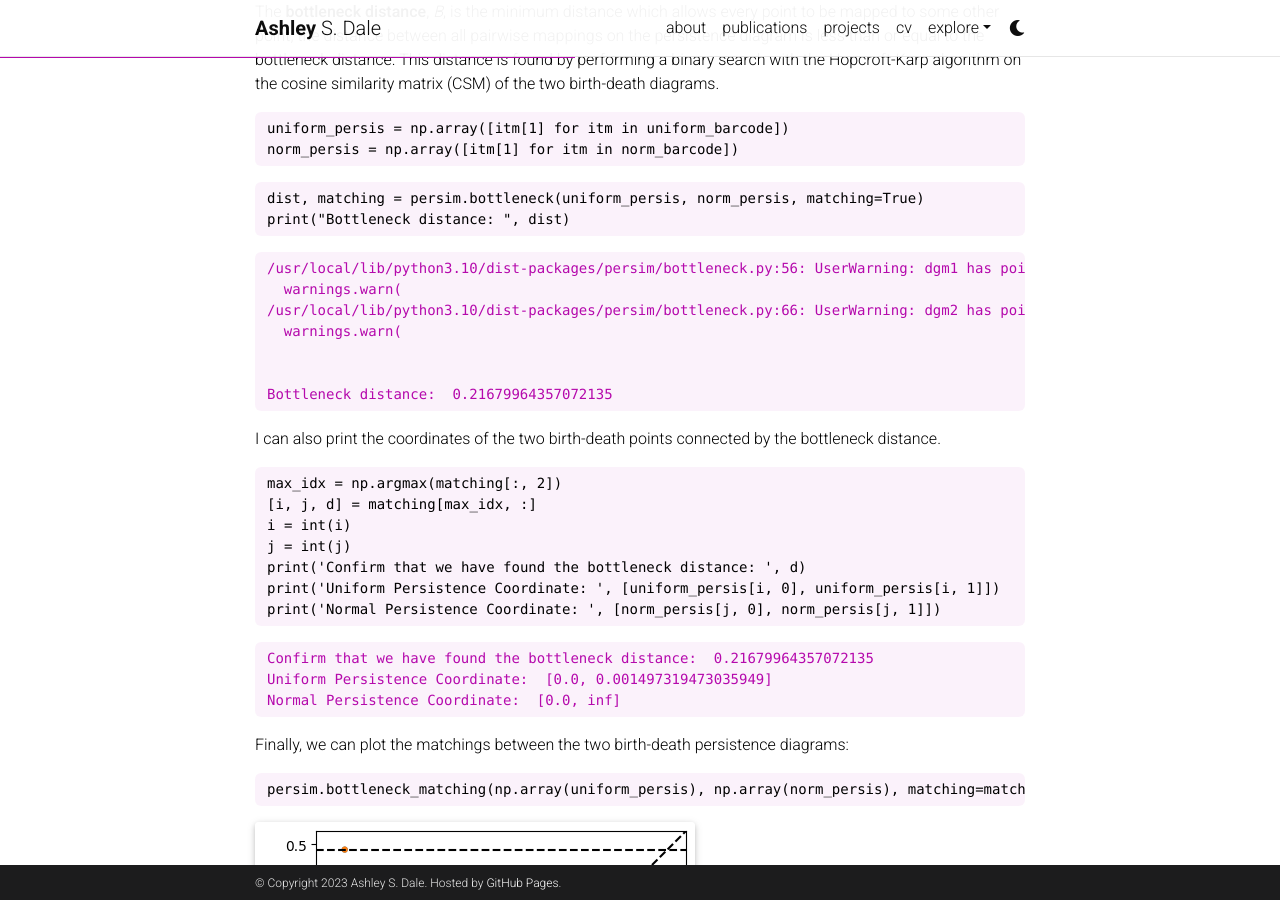
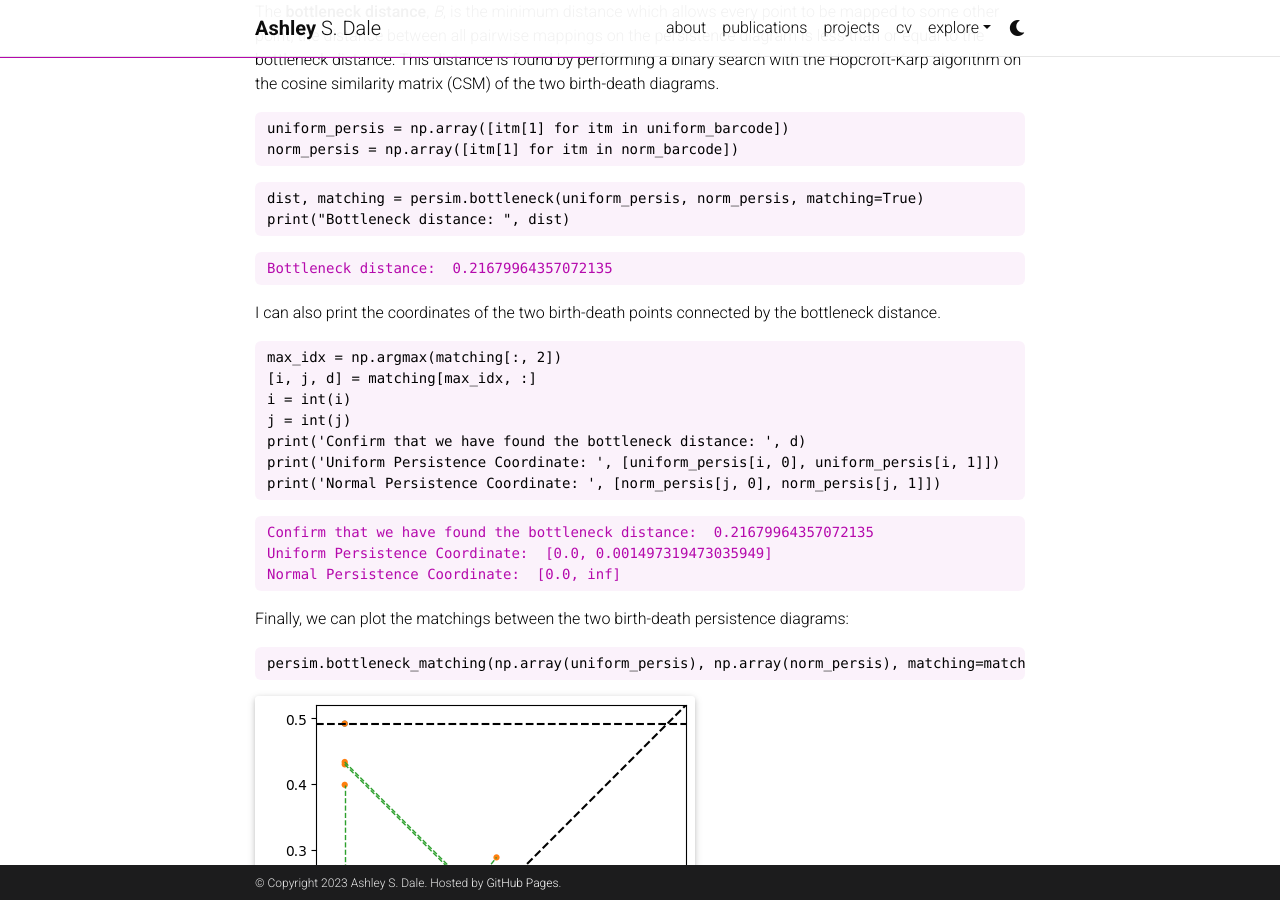
Before and after one commit to daleas0120/OLD_daleas0120.github.io, a Jekyll site: the page built from _projects/10_project.md, in a window 1280 px wide and 900 px high, scrolled down 4963 px. Built offline with Jekyll 4.4.1, drawn with Linux system fonts in a browser that asks for light colours; comment, search, counter and statistics services are not loaded; a style sheet for code colours, icons or effects is not loaded; some of the changed text lies outside the part shown.

Commit message:
remove warning messages

````diff
--- a/_projects/10_project.md
+++ b/_projects/10_project.md
@@ -210,13 +210,6 @@ norm_persis = np.array([itm[1] for itm in norm_barcode])
 dist, matching = persim.bottleneck(uniform_persis, norm_persis, matching=True)
 print("Bottleneck distance: ", dist)
 ```
-
-    /usr/local/lib/python3.10/dist-packages/persim/bottleneck.py:56: UserWarning: dgm1 has points with non-finite death times;ignoring those points
-      warnings.warn(
-    /usr/local/lib/python3.10/dist-packages/persim/bottleneck.py:66: UserWarning: dgm2 has points with non-finite death times;ignoring those points
-      warnings.warn(
-
-
     Bottleneck distance:  0.21679964357072135
 
 
@@ -400,13 +393,6 @@ rings2_persis = np.array([itm[1] for itm in rings_barcode2])
 dist2, matching2 = persim.bottleneck(rings_persis, rings2_persis, matching=True)
 print("Bottleneck distance: ", dist2)
 ```
-
-    /usr/local/lib/python3.10/dist-packages/persim/bottleneck.py:56: UserWarning: dgm1 has points with non-finite death times;ignoring those points
-      warnings.warn(
-    /usr/local/lib/python3.10/dist-packages/persim/bottleneck.py:66: UserWarning: dgm2 has points with non-finite death times;ignoring those points
-      warnings.warn(
-
-
     Bottleneck distance:  0.27734036348549507
 
 
@@ -451,13 +437,6 @@ dist5, matching5 = persim.bottleneck(rings2_persis, uniform_persis, matching=Tru
 dist6, matching6 = persim.bottleneck(rings_persis, uniform_persis, matching=True)
 ```
 
-    /usr/local/lib/python3.10/dist-packages/persim/bottleneck.py:56: UserWarning: dgm1 has points with non-finite death times;ignoring those points
-      warnings.warn(
-    /usr/local/lib/python3.10/dist-packages/persim/bottleneck.py:66: UserWarning: dgm2 has points with non-finite death times;ignoring those points
-      warnings.warn(
-
-
-
 ```python
 print("Uniform to normally distributed data bottleneck distance: ", dist)
 print("Rings to noisy rings bottleneck distance: ", dist2)
````
Also changed, not shown: _projects/9_project.md (+0 -6 lines).
